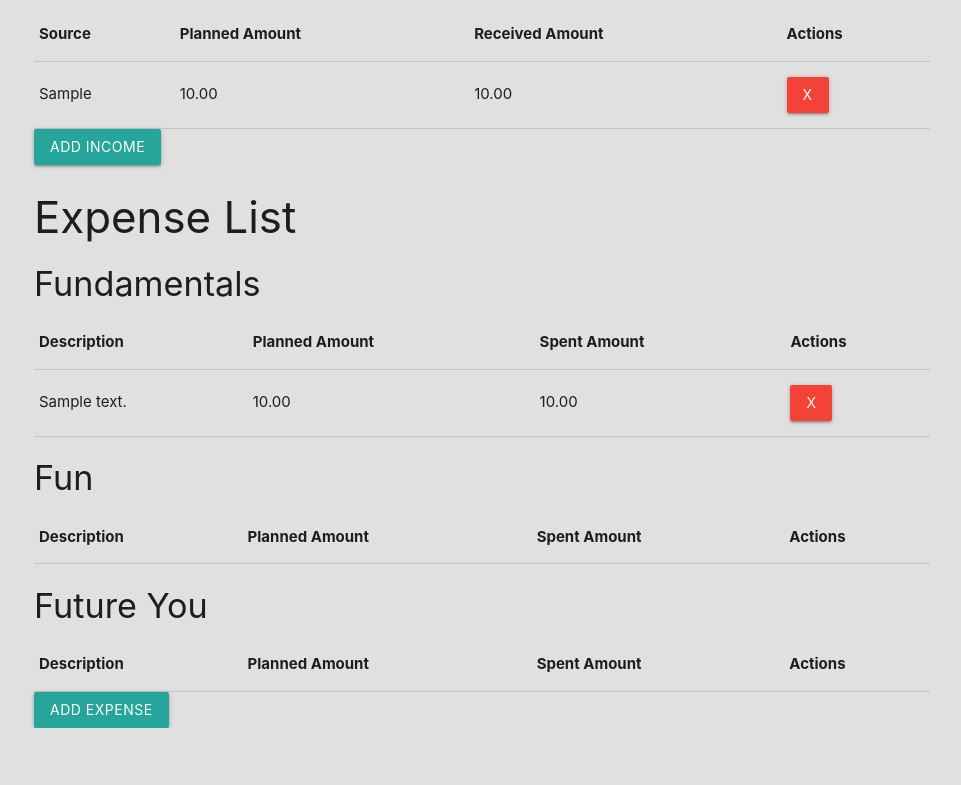
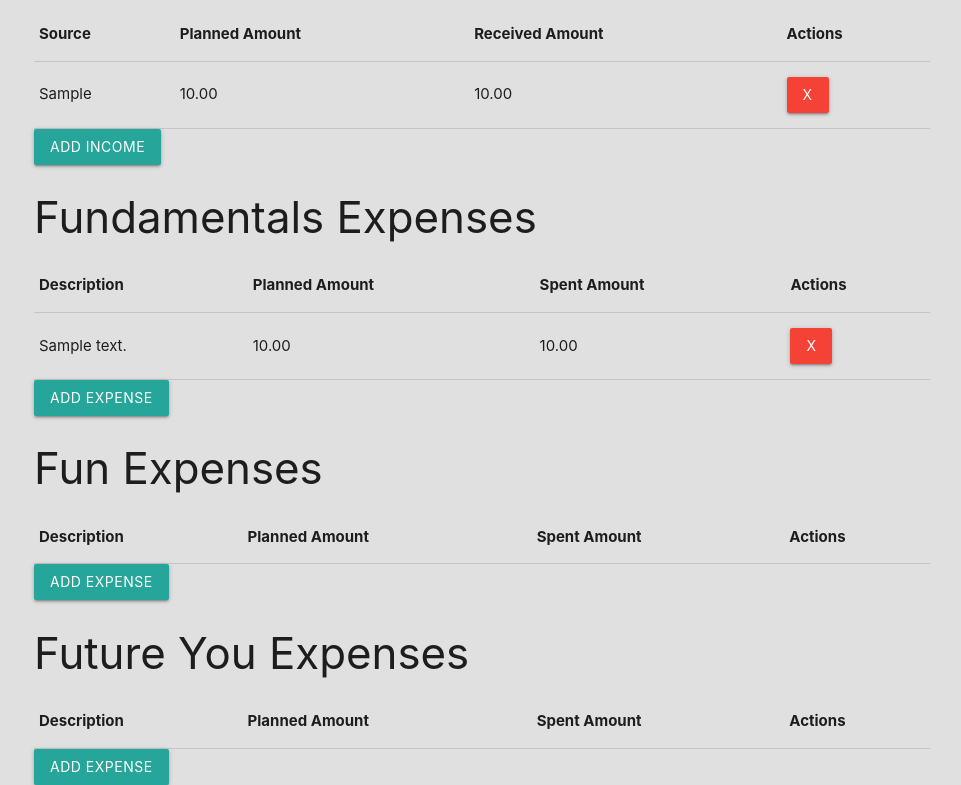
Before and after one commit to JPudsey-11/50-30-20BudgetManager, a Django app: page / in a window 1280 px wide. Shown: the part 225-1010 px from the top of the page, without its empty margins (158-1119 px from the left). Before the commit the page ends 953 px from the top, so only its background shows below. Run offline with Django 4.2, Linux system fonts and the light colour scheme; a user stored in the database is signed in; tables that the repository leaves empty hold one stand-in row (values such as "Sample post"); lists and menus that the app fills with data are empty.

Commit message:
updating dashbaord.html to have add expense button after each table

```diff
--- a/templates/dashboard.html
+++ b/templates/dashboard.html
@@ -2,8 +2,9 @@
 {% block content %}
 <div class="container">
     <h2>Dashboard</h2>
-    <p><a href="{% url 'logout' %}">Log Out</a></p>
+    <p><a href="{% url 'logout' %}">Log Out</a></p> <!-- Log out link -->
 
+    <!-- Income List -->
     <div>
         <h3>Income List</h3>
         <table class="table">
@@ -31,10 +32,9 @@
         <button data-target="addIncomeModal" class="btn modal-trigger">Add Income</button>
     </div>
 
+    <!-- Fundamentals Expenses -->
     <div>
-        <h3>Expense List</h3>
-
-        <h4>Fundamentals</h4>
+        <h3>Fundamentals Expenses</h3>
         <table class="table">
             <thead>
                 <tr>
@@ -57,8 +57,12 @@
                 {% endfor %}
             </tbody>
         </table>
+        <button data-target="addExpenseModal" class="btn modal-trigger">Add Expense</button>
+    </div>
 
-        <h4>Fun</h4>
+    <!-- Fun Expenses -->
+    <div>
+        <h3>Fun Expenses</h3>
         <table class="table">
             <thead>
                 <tr>
@@ -81,8 +85,12 @@
                 {% endfor %}
             </tbody>
         </table>
+        <button data-target="addExpenseModal" class="btn modal-trigger">Add Expense</button>
+    </div>
 
-        <h4>Future You</h4>
+    <!-- Future You Expenses -->
+    <div>
+        <h3>Future You Expenses</h3>
         <table class="table">
             <thead>
                 <tr>
@@ -105,7 +113,6 @@
                 {% endfor %}
             </tbody>
         </table>
-
         <button data-target="addExpenseModal" class="btn modal-trigger">Add Expense</button>
     </div>
 </div>
```
